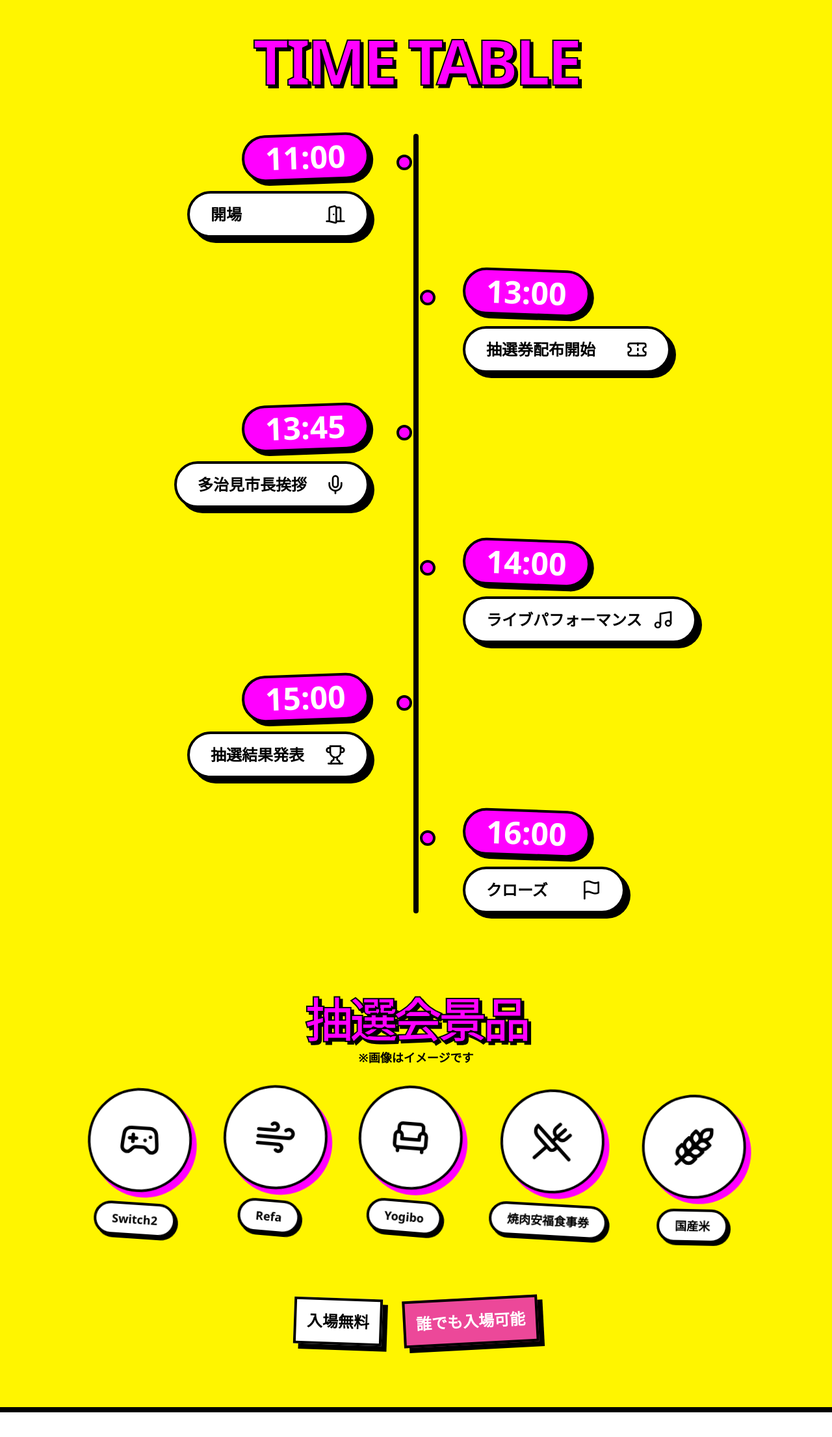
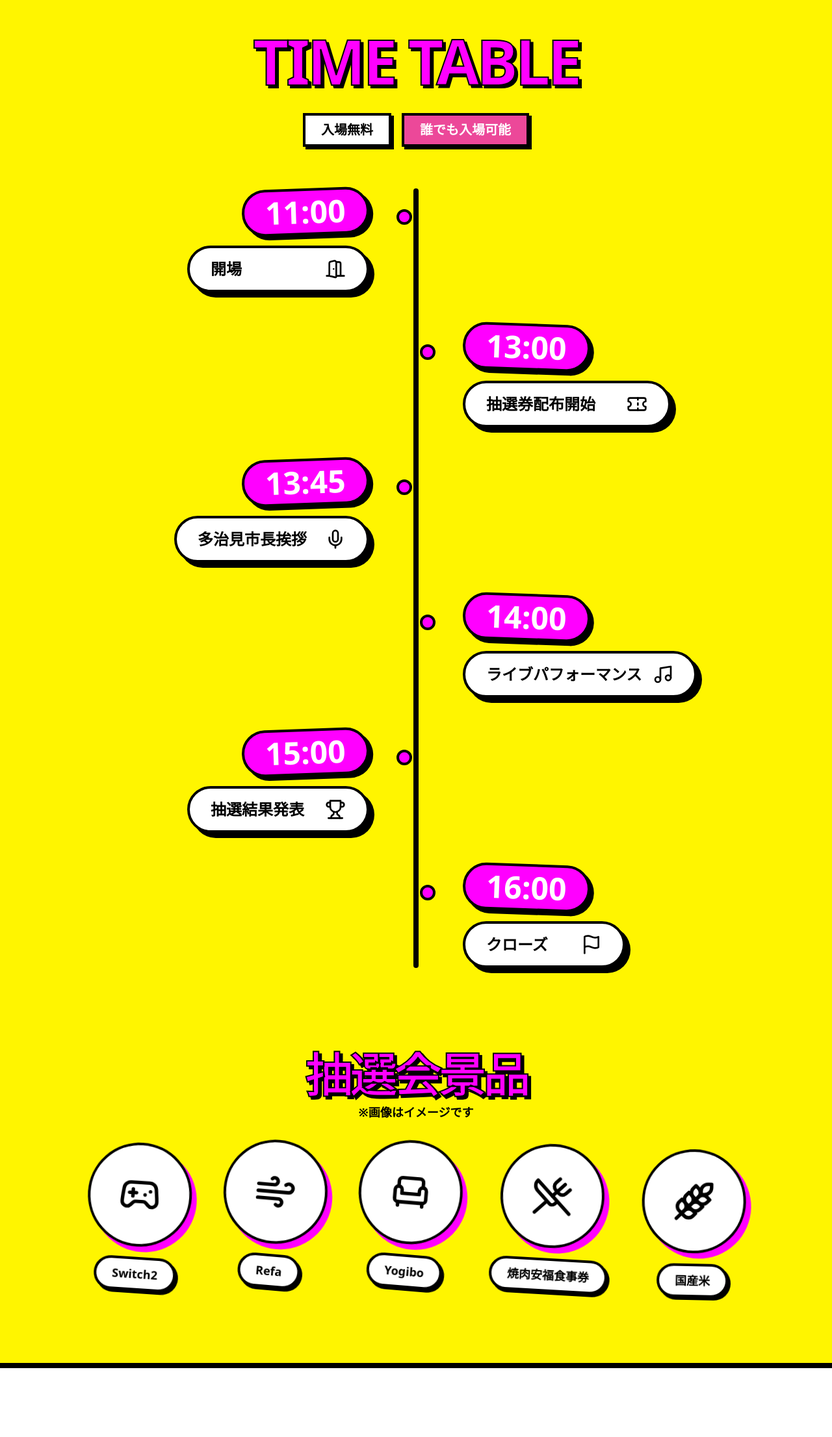
Before and after one commit to reliefhideyori/misoji8, a React (Vite) app: page / in a window 1280 px wide. Shown: the part 2121-4333 px from the top of the page at 65% size. Built offline with nearby package versions, Linux system fonts and the light colour scheme.

Commit message:
入場無料ボタンをTIME TABLE付近へ移動・修正

```diff
--- a/src/App.jsx
+++ b/src/App.jsx
@@ -235,6 +235,11 @@ const App = () => {
                 <div className="mb-32">
                     <div className="text-center mb-16">
                         <h2 className="text-6xl md:text-8xl font-black text-[#FF00FF] tracking-tighter drop-shadow-[4px_4px_0px_#000]" style={{ WebkitTextStroke: '2px black' }}>TIME TABLE</h2>
+
+                        <div className="mt-8 text-xl font-black flex flex-wrap justify-center gap-4">
+                            <div className="bg-white border-4 border-black px-6 py-2 shadow-[4px_4px_0px_#000]">入場無料</div>
+                            <div className="bg-pink-500 text-white border-4 border-black px-6 py-2 shadow-[4px_4px_0px_#000]">誰でも入場可能</div>
+                        </div>
                     </div>
 
                     <div className="relative grid md:grid-cols-2 gap-x-12 gap-y-12 max-w-5xl mx-auto">
@@ -371,10 +376,6 @@ const App = () => {
                         ))}
                     </div>
 
-                    <div className="mt-20 text-2xl font-black flex flex-wrap justify-center gap-8">
-                        <div className="bg-white border-4 border-black p-4 rotate-2 shadow-[8px_8px_0px_#000]">入場無料</div>
-                        <div className="bg-pink-500 text-white border-4 border-black p-4 rotate-[-3deg] shadow-[8px_8px_0px_#000]">誰でも入場可能</div>
-                    </div>
                 </div>
             </section>
 
```
